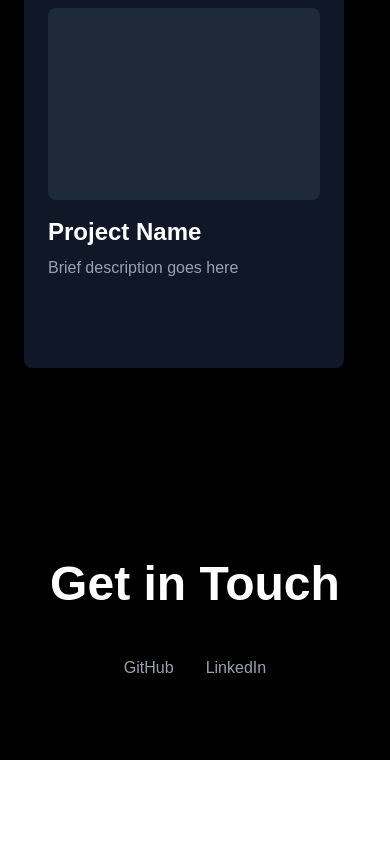
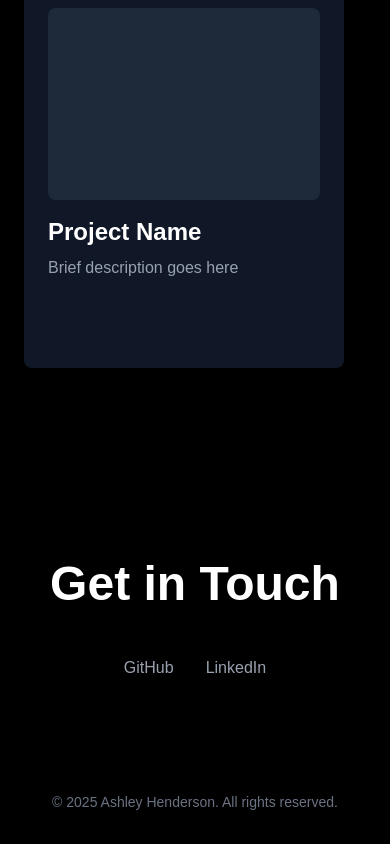
Before and after one commit to codewithash-dev/codewithash, a Next.js app: page / in a window 390 px wide. Shown: the part 1036-1880 px from the top of the page. Before the commit the page ends 1796 px from the top, so only its background shows below. Built offline with nearby package versions, Linux system fonts and the light colour scheme.

Commit message:
Remove location and phone number from footer

```diff
--- a/app/page.tsx
+++ b/app/page.tsx
@@ -79,6 +79,11 @@ export default function Home() {
           </a>
         </div>
       </section>
+
+      {/* Footer */}
+      <footer className="py-8 text-center text-gray-500 text-sm">
+        © 2025 Ashley Henderson. All rights reserved.
+      </footer>
     </main>
   );
 }
```
